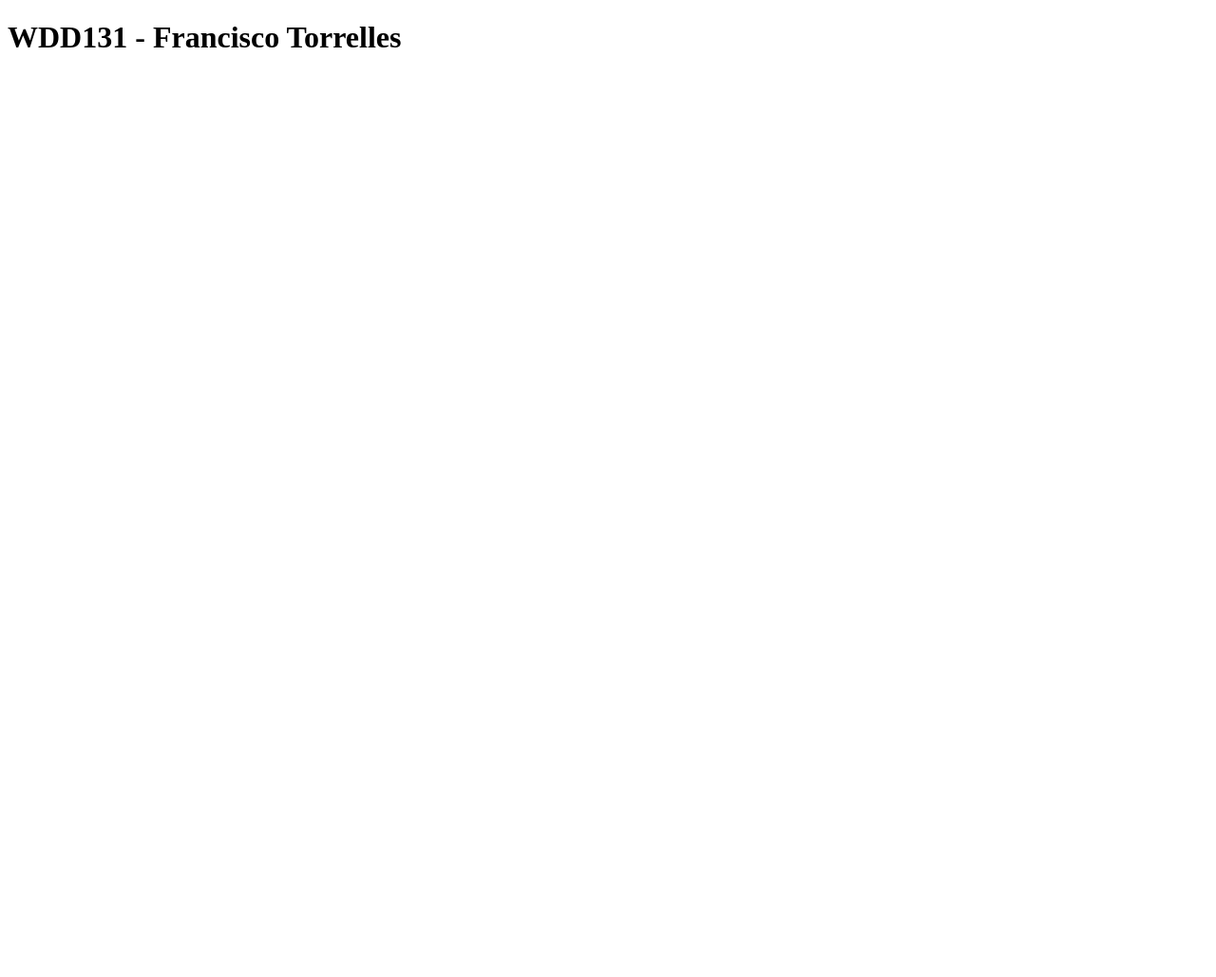
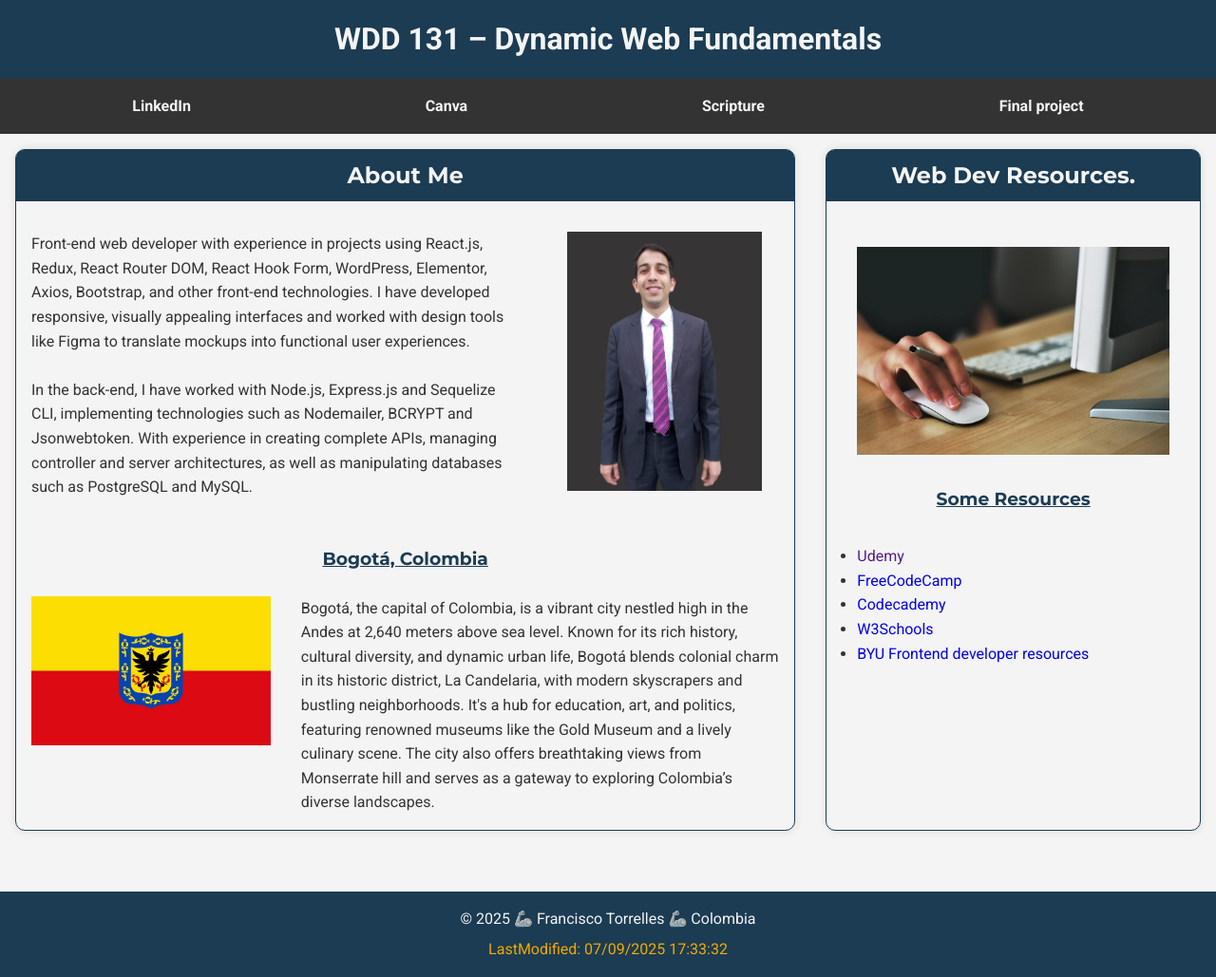
Before and after one commit to ftorrelles/wdd131, a plain HTML site: page index.html in a window 1280 px wide. Shown: the whole page at 95% size. Before the commit the page ends 800 px from the top, so only its background shows below. Drawn offline with Linux system fonts and the light colour scheme.

Commit message:
add the assignment for the first week

```diff
--- a/index.html
+++ b/index.html
@@ -1,11 +1,120 @@
 <!DOCTYPE html>
 <html lang="en">
+
   <head>
-    <meta charset="UTF-8" />
-    <meta name="viewport" content="width=device-width, initial-scale=1.0" />
-    <title>WDD131 - Francisco Torrelles</title>
+    <meta charset="UTF-8">
+    <meta name="viewport" content="width=device-width, initial-scale=1.0">
+    <title>WDD 131 – Dynamic Web Fundamentals – Francisco Torrelles</title>
+    <meta name="description" content="Francisco Torrelles, WDD 131 – Dynamic Web Fundamentals, Course, Home page.">
+    <meta name="author" content="Francisco Torrelles">
+    <link rel="stylesheet" href="styles/base.css">
+    <link
+      href="https://fonts.googleapis.com/css2?family=Montserrat:ital,wght@0,100..900;1,100..900&family=Roboto:ital,wght@0,100..900;1,100..900&display=swap"
+      rel="stylesheet">
   </head>
+
   <body>
-    <h1>WDD131 - Francisco Torrelles</h1>
+    <header>
+      <span id="course-title">WDD 131 – Dynamic Web Fundamentals</span>
+      <nav>
+        <ul>
+          <li>
+            <a href="https://www.linkedin.com/in/francisco-torrelles-227771209/" target="_blank">
+              LinkedIn
+            </a>
+          </li>
+          <li>
+            <a href="https://byupw.instructure.com/" target="_blank">Canva</a>
+          </li>
+          <li>
+            <a href="https://www.churchofjesuschrist.org/study/scriptures/bofm/alma/37?lang=eng&id=p37#p37"
+              target="_blank">
+              Scripture
+            </a>
+          </li>
+          <li>
+            <a href="https://ftorrelles.github.io/wdd130/wwr/index.html" target="_blank">
+              Final project
+            </a>
+          </li>
+        </ul>
+      </nav>
+    </header>
+    <main>
+      <!-- <h1>WDD131 - Francisco Torrelles</h1> -->
+      <section class="card">
+        <div class="card-title">
+          <h2>About Me</h2>
+        </div>
+
+        <div class="about-me">
+          <p>
+            Front-end web developer with experience in projects using React.js,
+            Redux, React Router DOM, React Hook Form, WordPress, Elementor,
+            Axios, Bootstrap, and other front-end technologies. I have developed
+            responsive, visually appealing interfaces and worked with design
+            tools like Figma to translate mockups into functional user
+            experiences.
+            <br>
+            <br>
+            In the back-end, I have worked with Node.js, Express.js and
+            Sequelize CLI, implementing technologies such as Nodemailer, BCRYPT
+            and Jsonwebtoken. With experience in creating complete APIs,
+            managing controller and server architectures, as well as
+            manipulating databases such as PostgreSQL and MySQL.
+          </p>
+          <img class="card-img" src="/images/photo.jpg" alt="My photo">
+        </div>
+
+        <div class="location">
+          <h3>Bogotá, Colombia</h3>
+          <div class="location-info">
+            <img class="card-img" src="/images/flag.jpg" alt="Flag">
+            <p>
+              Bogotá, the capital of Colombia, is a vibrant city nestled high in
+              the Andes at 2,640 meters above sea level. Known for its rich
+              history, cultural diversity, and dynamic urban life, Bogotá blends
+              colonial charm in its historic district, La Candelaria, with
+              modern skyscrapers and bustling neighborhoods. It's a hub for
+              education, art, and politics, featuring renowned museums like the
+              Gold Museum and a lively culinary scene. The city also offers
+              breathtaking views from Monserrate hill and serves as a gateway to
+              exploring Colombia’s diverse landscapes.
+            </p>
+          </div>
+        </div>
+      </section>
+
+      <section class="card">
+        <div class="card-title">
+          <h2>Web Dev Resources.</h2>
+        </div>
+        <div class="resources">
+          <img src="/images/resources.jpg" alt="resources">
+          <h3>Some Resources</h3>
+          <ul>
+            <li><a href="">Udemy</a></li>
+            <li><a href="https://www.freecodecamp.org/">FreeCodeCamp</a></li>
+            <li><a href="https://www.codecademy.com/">Codecademy</a></li>
+            <li><a href="https://www.w3schools.com/">W3Schools</a></li>
+            <li>
+              <a href="https://byui-cse.github.io/cse-ww-program/resources/frontend-resources.html">
+                BYU Frontend developer resources
+              </a>
+            </li>
+          </ul>
+        </div>
+      </section>
+    </main>
+    <footer>
+      <p>
+        ©
+        <span id="currentyear"></span>
+        🦾 Francisco Torrelles 🦾 Colombia
+      </p>
+      <p id="lastModified"></p>
+    </footer>
+    <script src="/scripts/getdates.js"></script>
   </body>
+
 </html>
--- /dev/null
+++ b/scripts/getdates.js
@@ -0,0 +1,3 @@
+document.getElementById("currentyear").textContent = new Date().getFullYear();
+document.getElementById("lastModified").textContent =
+  "LastModified: " + document.lastModified;
--- /dev/null
+++ b/styles/base.css
@@ -0,0 +1,142 @@
+:root {
+  --primary-color: #1b3c53;
+  --secondary-color: #d2c1b6;
+  --accent-color: #f2a900;
+  --text-color: #333;
+  --background-color: #f4f4f4;
+}
+
+* {
+  margin: 0;
+  padding: 0;
+  box-sizing: border-box;
+}
+body {
+  font-family: "Roboto", sans-serif;
+  line-height: 1.6;
+  color: var(--text-color);
+  background-color: var(--background-color);
+}
+h1,
+h2,
+h3 {
+  font-family: "Montserrat", sans-serif;
+}
+
+a {
+  text-decoration: none;
+}
+img {
+  max-width: 100%;
+  height: auto;
+}
+/* header */
+header {
+  background-color: var(--primary-color);
+  color: var(--background-color);
+  text-align: center;
+}
+header #course-title {
+  display: block;
+  padding: 1rem;
+  font-size: 2rem;
+  font-weight: bold;
+}
+header nav {
+  background-color: var(--text-color);
+  padding: 1rem;
+}
+header nav ul {
+  display: flex;
+  justify-content: space-around;
+  align-items: center;
+  list-style: none;
+}
+header a {
+  color: var(--background-color);
+  font-weight: bold;
+}
+header a:hover {
+  text-decoration: overline;
+  color: var(--accent-color);
+}
+/* main */
+main {
+  display: grid;
+  grid-template-columns: 2fr 1fr;
+}
+main .card {
+  margin: 1rem;
+  border-radius: 10px;
+  border: 1px solid var(--primary-color);
+  box-shadow: 0 0 10px rgba(0, 0, 0, 0.1);
+}
+main .card p {
+  padding: 1rem;
+  color: var(--text-color);
+}
+main .card .card-title {
+  background-color: var(--primary-color);
+  color: var(--background-color);
+  margin-bottom: 1rem;
+  text-align: center;
+  border-top-left-radius: 8px;
+  border-top-right-radius: 8px;
+  padding: 0.5rem;
+}
+/* -- */
+main .card .about-me {
+  display: grid;
+  grid-template-columns: 2fr 1fr;
+}
+
+main .card .about-me img {
+  width: 75%;
+  margin: 0 auto;
+  padding-top: 1rem;
+}
+/* -- */
+main .card .location {
+  margin-top: 2rem;
+}
+main .card .location h3 {
+  text-align: center;
+  color: var(--primary-color);
+  text-decoration: underline;
+}
+
+main .card .location-info {
+  display: grid;
+  grid-template-columns: 1fr 2fr;
+  gap: 1rem;
+  margin-top: 0.5rem;
+}
+
+main .card .location-info img {
+  padding: 1rem 0 0 1rem;
+}
+/* -- */
+main .card .resources {
+  display: flex;
+  flex-direction: column;
+  gap: 2rem;
+  padding: 2rem;
+}
+main .card .resources h3 {
+  text-align: center;
+  font-weight: bold;
+  text-decoration: underline;
+  color: var(--primary-color);
+}
+/* footer */
+footer {
+  background-color: var(--primary-color);
+  color: var(--background-color);
+  text-align: center;
+  padding: 1rem;
+  margin-top: 3rem;
+}
+footer #lastModified {
+  color: var(--accent-color);
+  margin-top: 0.4rem;
+}
```
Also changed, not shown: images/flag.jpg (added), images/photo.jpg (added), images/resources.jpg (added), 1 other file.
